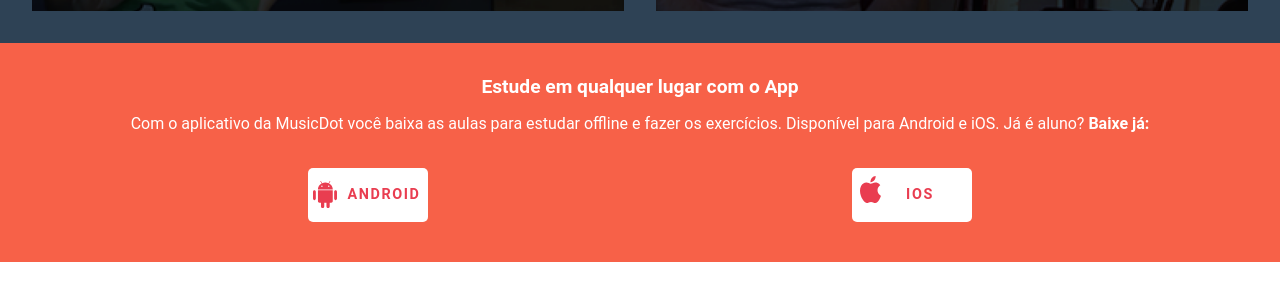
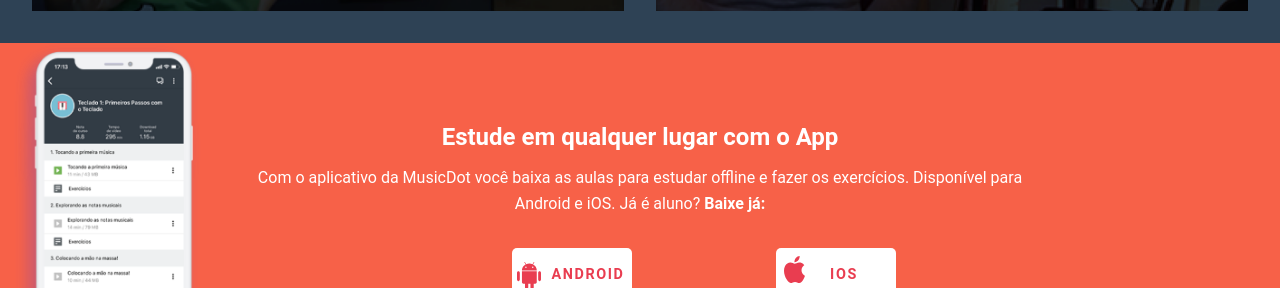
Before and after one commit to Quicaia/MusicDoc, a plain HTML site: page index.html in a window 1280 px wide. Shown: the part 2926-3214 px from the top of the page. Drawn offline with Linux system fonts and the light colour scheme.

Commit message:
Update estilo.css

```diff
--- a/index.html
+++ b/index.html
@@ -182,9 +182,12 @@
         <p class="aplicativo__texto">Com o aplicativo da MusicDot você baixa as aulas para estudar offline e fazer os exercícios. Disponível para Android e iOS. Já é aluno? <strong class="texto__destaque">Baixe
                 já:</strong></p>
 
-         <a href="https://play.google.com/store/apps/details?id=br.com.musicdot&hl=en" class="aplicativo__btn app__download--android botao">   Android  </a>
 
-         <a href="https://apps.apple.com/br/app/musicdot/id1333842849" class="aplicativo__btn app__download--ios botao"> iOS</a>
+            <a href="https://play.google.com/store/apps/details?id=br.com.musicdot&hl=en"
+                class=" aplicativo__btn app__download--android botao"> Android </a>
+
+            <a href="https://apps.apple.com/br/app/musicdot/id1333842849" class="aplicativo__btn app__download--ios botao"> iOS</a>
+
 
     </section>
 
--- a/src/css/estilo.css
+++ b/src/css/estilo.css
@@ -744,6 +744,35 @@ form .form-newsletter__botao {
         line-height: 1.6;
     }
 
+    .chamada__aplicativo {
+        background-image: url(../img/mockup-app.png);
+        background-size: 12rem;
+        background-repeat: no-repeat;
+        background-position: left 1% center;
+        padding: 5rem 20%;
+        grid-template-columns: repeat(2, 1fr);
+        column-gap: 1rem;
+        grid-template-areas: "titulo titulo"
+                             "texto texto"
+                             "android ios";
+    }
+    .aplicativo__titulo {
+        font-size: 1.5rem;
+        line-height: 29px;
+        grid-area: titulo;
+    }
+    .aplicativo__texto {
+        line-height: 1.6;
+        grid-area: texto;
+    }
+    .app__download--android {
+        grid-area: android;
+        justify-self: flex-end;
+    }
+    .app__download--ios {
+        grid-area: ios;
+        justify-items: flex-start;
+    }
 
     .footer__container {
 
```
